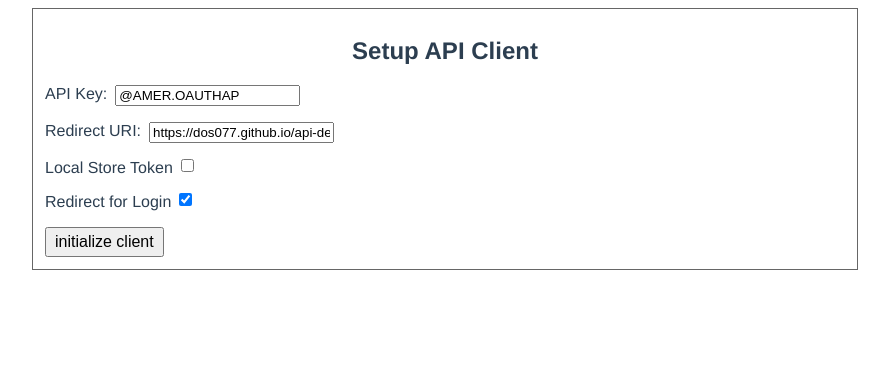
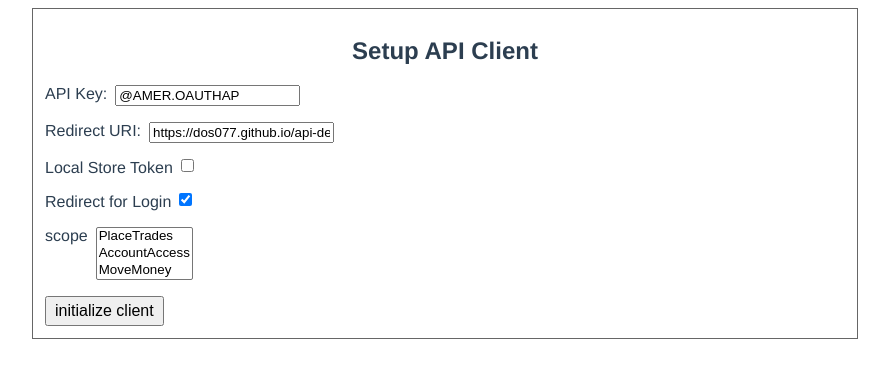
Before and after one commit to dos077/api-demo-vue, a Vue app: page / in a window 1280 px wide. Shown: the top 378 px of the page, without its empty margins (195-1084 px from the left). Built offline with nearby package versions, Linux system fonts and the light colour scheme.

Commit message:
updated config to include scope

```diff
--- a/src/components/ConfigPanel.vue
+++ b/src/components/ConfigPanel.vue
@@ -9,6 +9,12 @@
     <input type="checkbox" v-model="storeAuth" />
     <label>Redirect for Login</label>
     <input type="checkbox" v-model="logInRedirect" />
+    <label>scope</label>
+    <select v-model="scope" multiple size="3">
+      <option v-for="option in scopeOptions" :key="option">
+        {{ option }}
+      </option>
+    </select>
     <button @click="buildClient" value="initialize client">
       initialize client
     </button>
@@ -23,15 +29,18 @@ export default {
     redirectUri: 'https://dos077.github.io/api-demo-vue/',
     storeAuth: false,
     logInRedirect: true,
+    scopeOptions: ['PlaceTrades', 'AccountAccess', 'MoveMoney'],
+    scope: [],
   }),
   methods: {
     buildClient() {
-      const { clientId, redirectUri, storeAuth, logInRedirect } = this;
+      const { clientId, redirectUri, storeAuth, logInRedirect, scope } = this;
       this.$emit('buildClient', {
         clientId,
         redirectUri,
         storeAuth,
         logInRedirect,
+        scope,
       });
     },
   },
```
